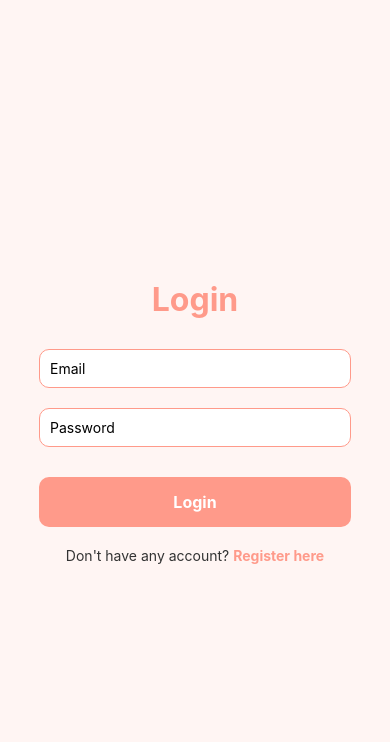
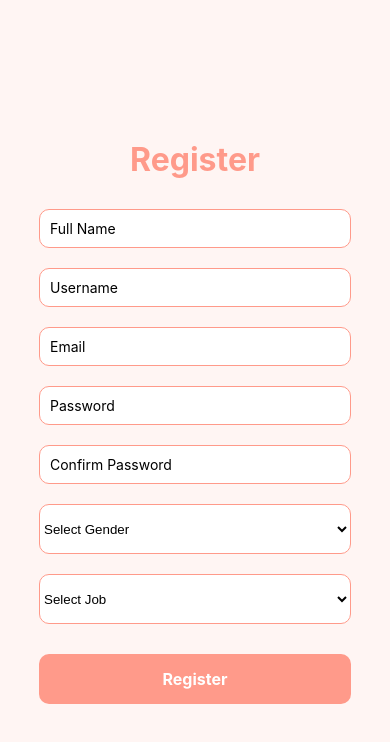
Before and after one commit to Hacktiv8-Karsaku/Client, a React Native app: screen /Register in a window 390 px wide. Shown: the top 742 px of the page. Built offline with nearby package versions, Linux system fonts and the light colour scheme.

Commit message:
fix: fixing error in register screen done

```diff
--- a/App.js
+++ b/App.js
@@ -2,7 +2,7 @@ import React from 'react';
 import { NavigationContainer } from '@react-navigation/native';
 import { createStackNavigator } from '@react-navigation/stack';
 import LoginPage from './Screens/Login';
-// import RegisterPage from './Screens/Register';
+import RegisterPage from './Screens/Register';
 
 const Stack = createStackNavigator();
 
@@ -11,7 +11,7 @@ export default function App() {
     <NavigationContainer>
       <Stack.Navigator screenOptions={{ headerShown: false }}>
         <Stack.Screen name="Login" component={LoginPage} />
-        {/* <Stack.Screen name="Register" component={RegisterPage} /> */}
+        <Stack.Screen name="Register" component={RegisterPage} />
       </Stack.Navigator>
     </NavigationContainer>
   );
--- a/Screens/Register.jsx
+++ b/Screens/Register.jsx
@@ -1,5 +1,6 @@
 import React from 'react';
-import { StyleSheet, View, Text, TextInput, TouchableOpacity, Picker } from 'react-native';
+import { StyleSheet, View, Text, TextInput, TouchableOpacity } from 'react-native';
+import { Picker } from '@react-native-picker/picker';
 
 const RegisterPage = () => {
   const [gender, setGender] = React.useState('');
```
